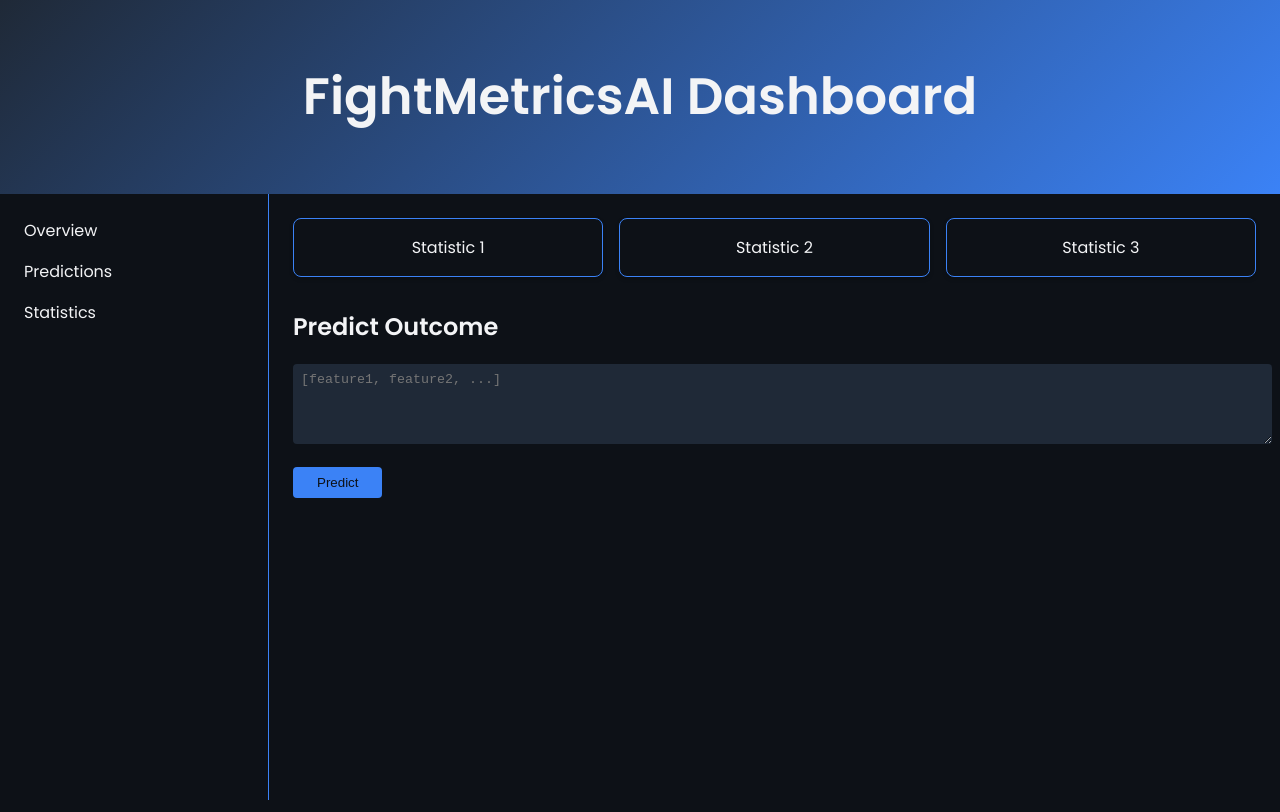
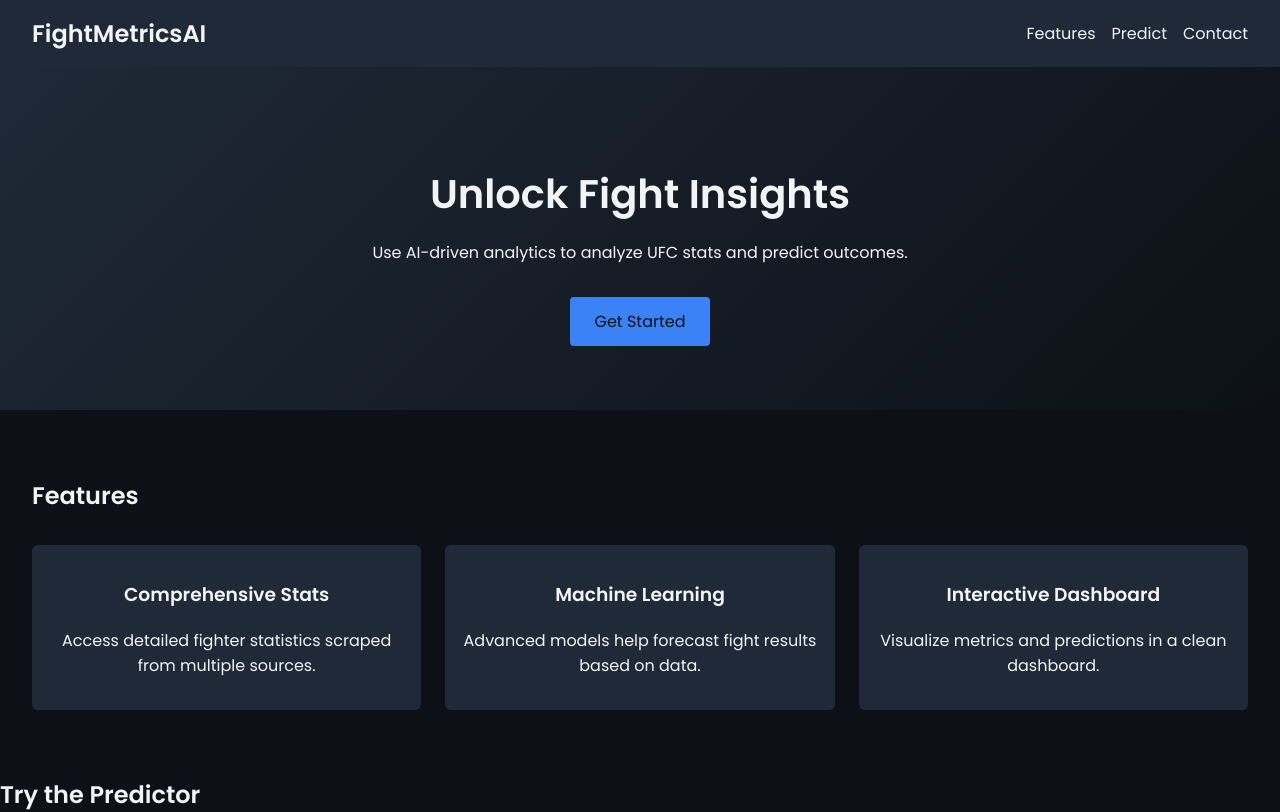
Before and after one commit to adamwalid64/FightMetricsAI, a React (Vite) app in the folder webapp/frontend/: page / in a window 1280 px wide. Shown: the top 812 px of the page. Built offline with nearby package versions, Linux system fonts and the light colour scheme.

Commit message:
Add basic landing page layout

```diff
--- a/webapp/frontend/src/App.css
+++ b/webapp/frontend/src/App.css
@@ -95,3 +95,96 @@
   font-weight: bold;
   color: var(--color-accent);
 }
+
+/* New Landing Page Layout */
+.app {
+  min-height: 100vh;
+  display: flex;
+  flex-direction: column;
+}
+
+.site-header {
+  display: flex;
+  justify-content: space-between;
+  align-items: center;
+  padding: 1rem 2rem;
+  background-color: var(--color-secondary);
+  color: var(--color-third);
+}
+
+.site-header .logo {
+  font-weight: 600;
+  font-size: 1.5rem;
+}
+
+.site-header ul {
+  list-style: none;
+  display: flex;
+  gap: 1rem;
+  margin: 0;
+  padding: 0;
+}
+
+.site-header a {
+  color: var(--color-third);
+  text-decoration: none;
+  transition: color 0.3s;
+}
+
+.site-header a:hover {
+  color: var(--color-accent);
+}
+
+.hero {
+  text-align: center;
+  padding: 4rem 2rem;
+  background: linear-gradient(135deg, var(--color-secondary), var(--color-primary));
+}
+
+.hero h1 {
+  margin-bottom: 1rem;
+  font-size: 2.5rem;
+}
+
+.cta-button {
+  display: inline-block;
+  margin-top: 1rem;
+  padding: 0.75rem 1.5rem;
+  background-color: var(--color-accent);
+  color: var(--color-primary);
+  border-radius: 4px;
+  text-decoration: none;
+  transition: background-color 0.3s;
+}
+
+.cta-button:hover {
+  background-color: var(--color-secondary);
+  color: var(--color-third);
+}
+
+.features {
+  padding: 3rem 2rem;
+  background-color: var(--color-primary);
+}
+
+.feature-list {
+  display: grid;
+  grid-template-columns: repeat(auto-fit, minmax(220px, 1fr));
+  gap: 1.5rem;
+  margin-top: 2rem;
+}
+
+.feature {
+  background-color: var(--color-secondary);
+  padding: 1rem;
+  border-radius: 6px;
+  text-align: center;
+}
+
+footer {
+  text-align: center;
+  padding: 1rem 0;
+  background-color: var(--color-secondary);
+  color: var(--color-third);
+  margin-top: auto;
+}
--- a/webapp/frontend/src/App.jsx
+++ b/webapp/frontend/src/App.jsx
@@ -20,28 +20,42 @@
   };
 
   return (
-    <div className="dashboard">
-      <header>
-        <h1>FightMetricsAI Dashboard</h1>
-      </header>
-      <div className="main-layout">
-        <aside className="sidebar">
+    <div className="app">
+      <header className="site-header">
+        <div className="logo">FightMetricsAI</div>
         <nav>
           <ul>
-              <li>Overview</li>
-              <li>Predictions</li>
-              <li>Statistics</li>
+            <li><a href="#features">Features</a></li>
+            <li><a href="#predict">Predict</a></li>
+            <li><a href="#contact">Contact</a></li>
           </ul>
         </nav>
-        </aside>
-        <main className="content">
-          <section className="cards">
-            <div className="card">Statistic 1</div>
-            <div className="card">Statistic 2</div>
-            <div className="card">Statistic 3</div>
+      </header>
+      <main>
+        <section className="hero">
+          <h1>Unlock Fight Insights</h1>
+          <p>Use AI-driven analytics to analyze UFC stats and predict outcomes.</p>
+          <a className="cta-button" href="#predict">Get Started</a>
         </section>
-          <section className="predict-section">
-            <h2>Predict Outcome</h2>
+        <section className="features" id="features">
+          <h2>Features</h2>
+          <div className="feature-list">
+            <div className="feature">
+              <h3>Comprehensive Stats</h3>
+              <p>Access detailed fighter statistics scraped from multiple sources.</p>
+            </div>
+            <div className="feature">
+              <h3>Machine Learning</h3>
+              <p>Advanced models help forecast fight results based on data.</p>
+            </div>
+            <div className="feature">
+              <h3>Interactive Dashboard</h3>
+              <p>Visualize metrics and predictions in a clean dashboard.</p>
+            </div>
+          </div>
+        </section>
+        <section className="predict-section" id="predict">
+          <h2>Try the Predictor</h2>
           <textarea
             placeholder="[feature1, feature2, ...]"
             value={inputs}
@@ -53,7 +67,9 @@
           )}
         </section>
       </main>
-      </div>
+      <footer id="contact">
+        <p>&copy; {new Date().getFullYear()} FightMetricsAI - All rights reserved.</p>
+      </footer>
     </div>
   );
 }
```
Lines whose indentation alone changed are shown as unchanged.
